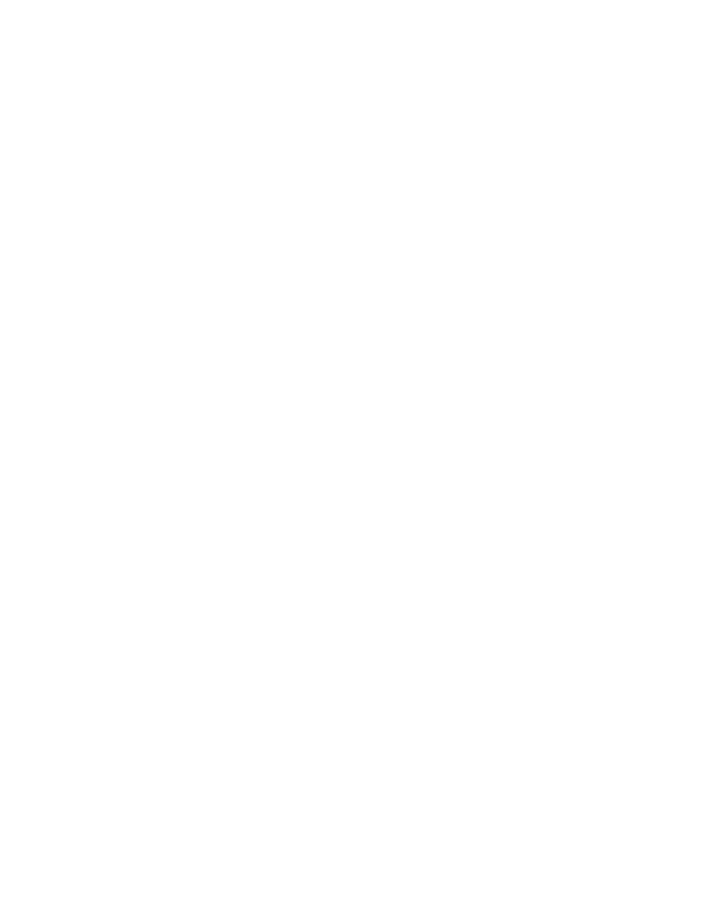
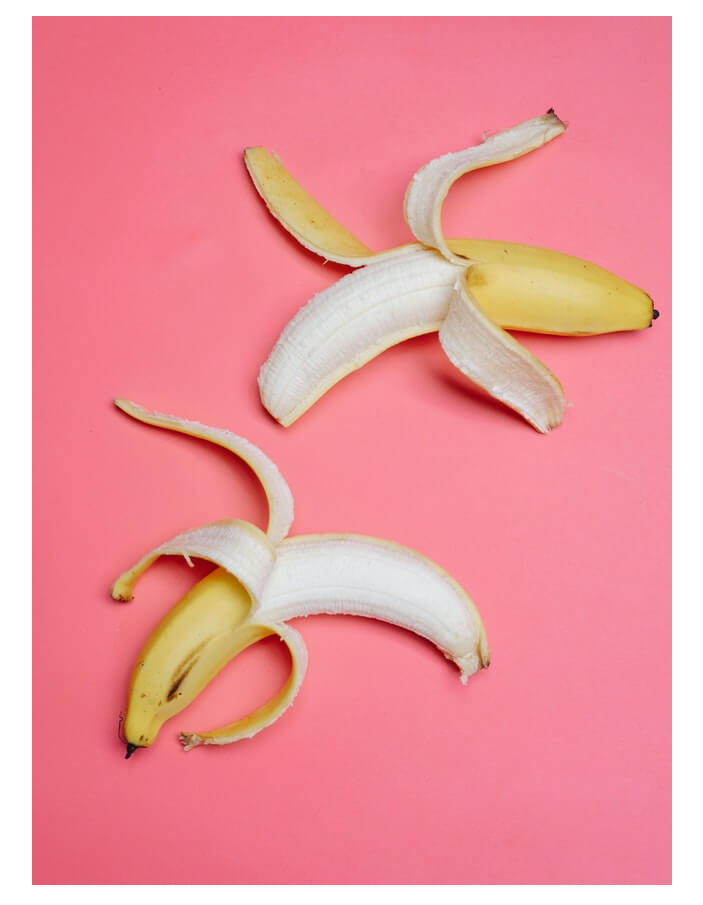
Before and after one commit to rafaelcorderoy/definitivo-html-css, a plain HTML site: page Clase1-img/index.html in a window 1280 px wide. Shown: the whole page, without its empty margins (16-719 px from the left). Before the commit the page ends 800 px from the top, so only its background shows below. Drawn offline with Linux system fonts and the light colour scheme.

Commit message:
Se detala el uso de la etiqueta img

```diff
--- a/Clase1-img/index.html
+++ b/Clase1-img/index.html
@@ -7,5 +7,11 @@
     <title>Imagenes</title>
 </head>
 <body>
-
+    <main>
+        <section>
+            <figure>
+                <img src="./pics/bananas-any-lane-Small.jpg" alt="Bananas">
+            </figure>
+        </section>
+    </main>
 </body>
```
Also changed, not shown: Clase1-img/pics/bananas-any-lane-Big.jpg, Clase1-img/pics/bananas-any-lane-Medium.jpg, Clase1-img/pics/bananas-any-lane-Small.jpg (added), Clase1-img/pics/bananas-any-lane-Small2.jpg (deleted).
